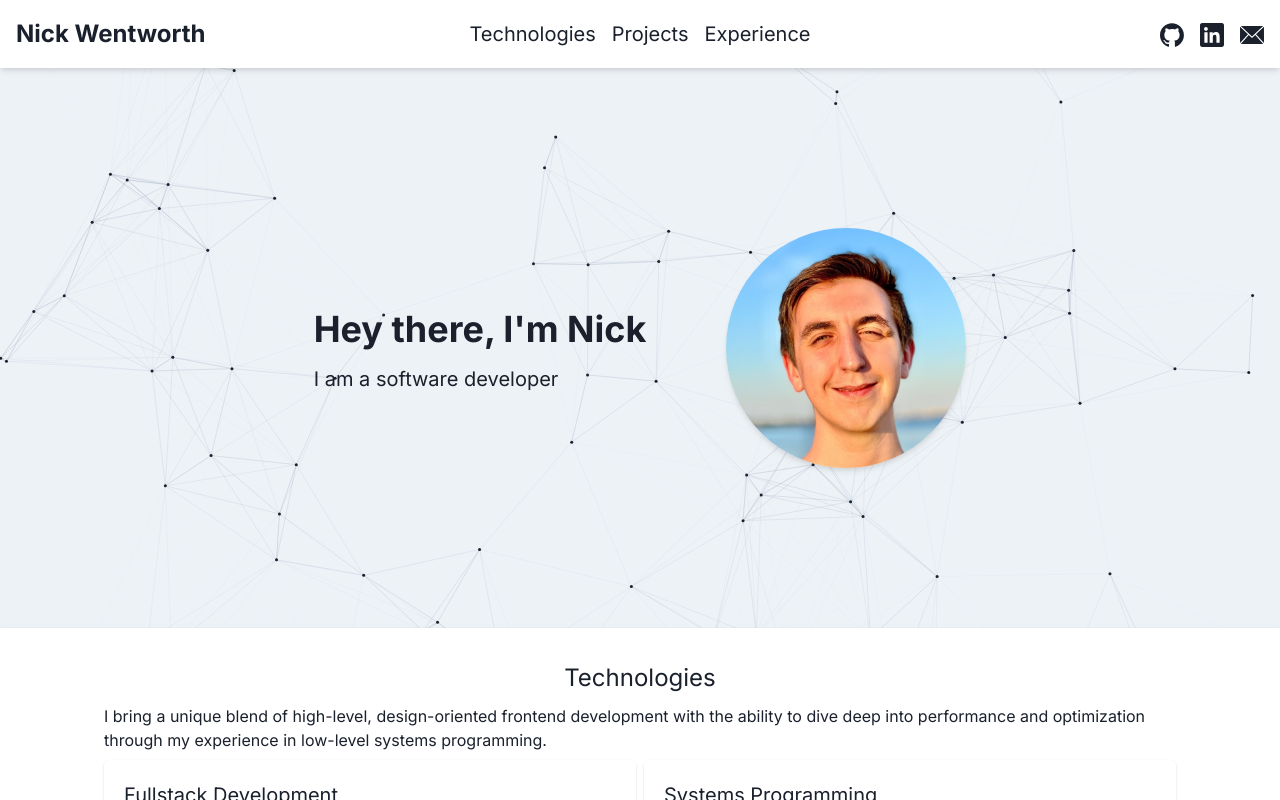
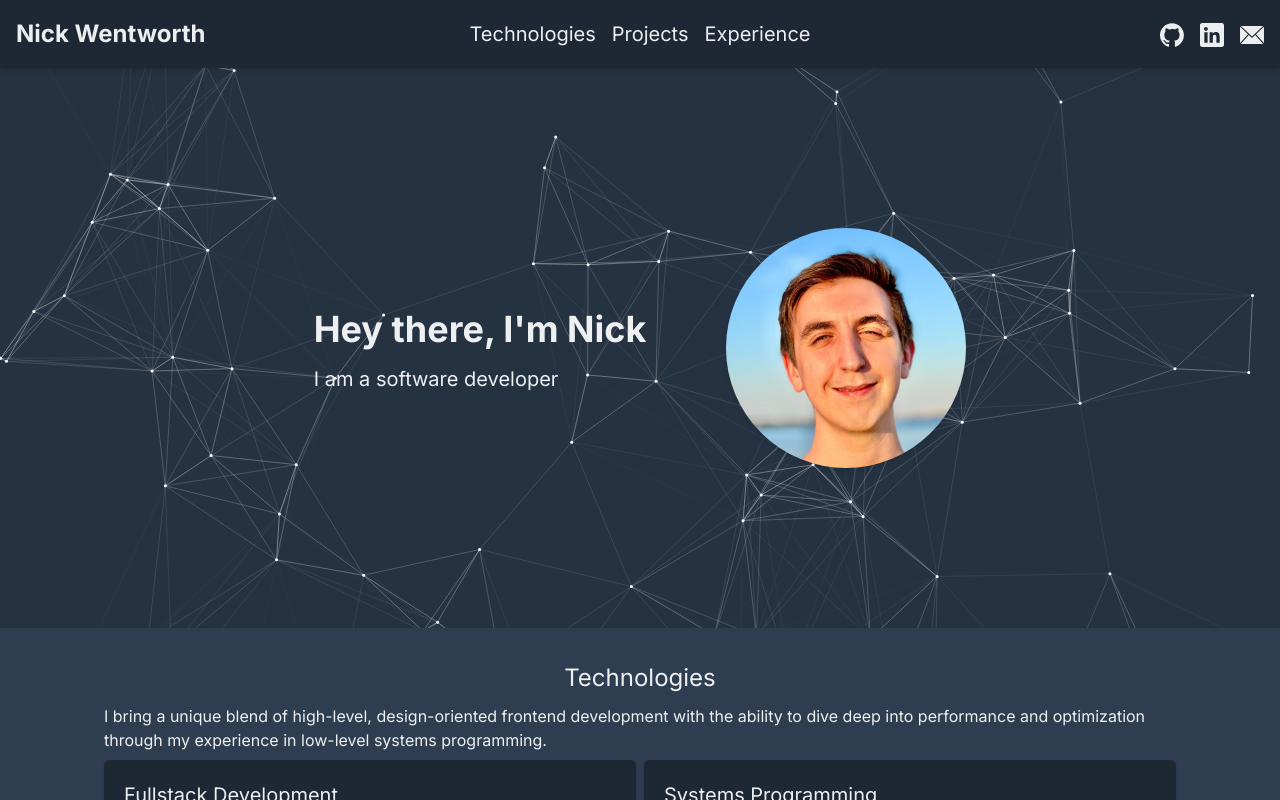
Before and after one commit to NickWentworth/portfolio, a React (Vite) app: page / in a window 1280 px wide. Built offline with nearby package versions, Linux system fonts and the light colour scheme.

Commit message:
added dark mode color scheme

```diff
--- a/src/App.tsx
+++ b/src/App.tsx
@@ -52,7 +52,7 @@ export default function App() {
             </Stack>
 
             {/* main content section */}
-            <Box bg='white' shadow='base'>
+            <Box bg='palette.content' shadow='base'>
                 <Stack
                     maxW='1200px'
                     m='auto'
--- a/src/components/DotsBackground.tsx
+++ b/src/components/DotsBackground.tsx
@@ -7,9 +7,9 @@ export default function DotsBackground(props: React.PropsWithChildren) {
 
     // use theme colors on dots canvas
     const [bg, dot, line] = useToken('colors', [
-        'gray.100', // background
-        'gray.800', // dot
-        'gray.400', // connecting line
+        'palette.dots.bg', // background
+        'palette.dots.dot', // dot
+        'palette.dots.line', // connecting line
     ]);
 
     useEffect(() => {
--- a/src/components/Header.tsx
+++ b/src/components/Header.tsx
@@ -6,7 +6,7 @@ export default function Header() {
     return (
         <Grid
             as='nav'
-            bg='white'
+            bg='palette.header'
             p='1rem'
             autoColumns='1fr'
             autoFlow='column'
--- a/src/main.tsx
+++ b/src/main.tsx
@@ -1,15 +1,9 @@
 import React from 'react';
 import ReactDOM from 'react-dom/client';
 import App from './App.tsx';
-import { ChakraProvider, extendTheme } from '@chakra-ui/react';
+import { ChakraProvider } from '@chakra-ui/react';
+import { theme } from './theme.ts';
 import './global.css';
-
-const theme = extendTheme({
-    fonts: {
-        heading: "'Inter', sans-serif",
-        body: "'Inter', sans-serif",
-    },
-});
 
 ReactDOM.createRoot(document.getElementById('root')!).render(
     <React.StrictMode>
--- /dev/null
+++ b/src/theme.ts
@@ -0,0 +1,33 @@
+import { createMultiStyleConfigHelpers, extendTheme } from '@chakra-ui/react';
+
+// custom chakra card styling
+const cardHelper = createMultiStyleConfigHelpers(['container']);
+const baseCardStyle = cardHelper.definePartsStyle({
+    container: {
+        bg: 'palette.header',
+    },
+});
+
+export const theme = extendTheme({
+    fonts: {
+        heading: "'Inter', sans-serif",
+        body: "'Inter', sans-serif",
+    },
+    config: {
+        initialColorMode: 'dark',
+    },
+    colors: {
+        palette: {
+            header: '#1E2734',
+            content: '#2E3D4F',
+            dots: {
+                bg: '#253242',
+                dot: '#ffffff',
+                line: '#ffffff',
+            },
+        },
+    },
+    components: {
+        Card: cardHelper.defineMultiStyleConfig({ baseStyle: baseCardStyle }),
+    },
+});
```
